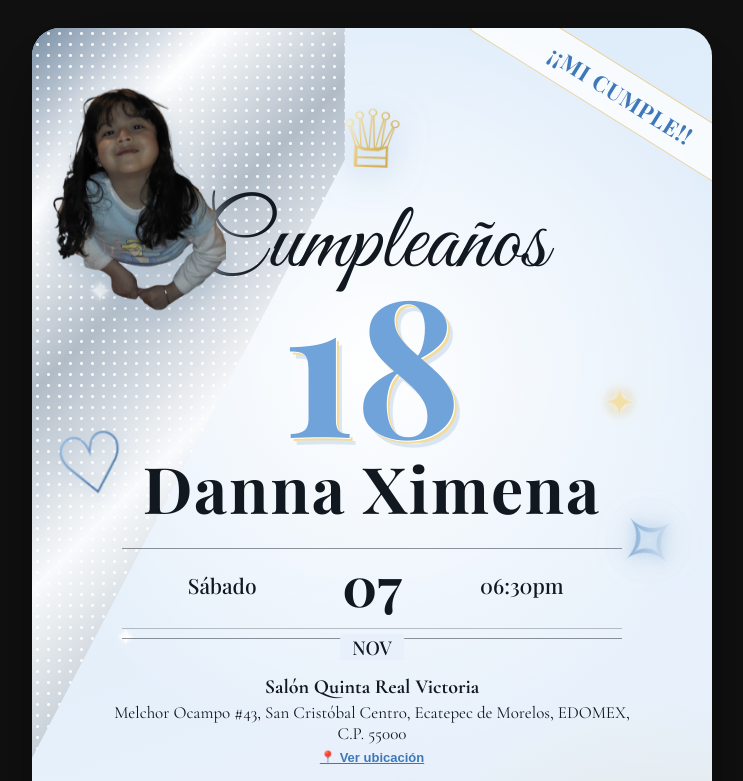
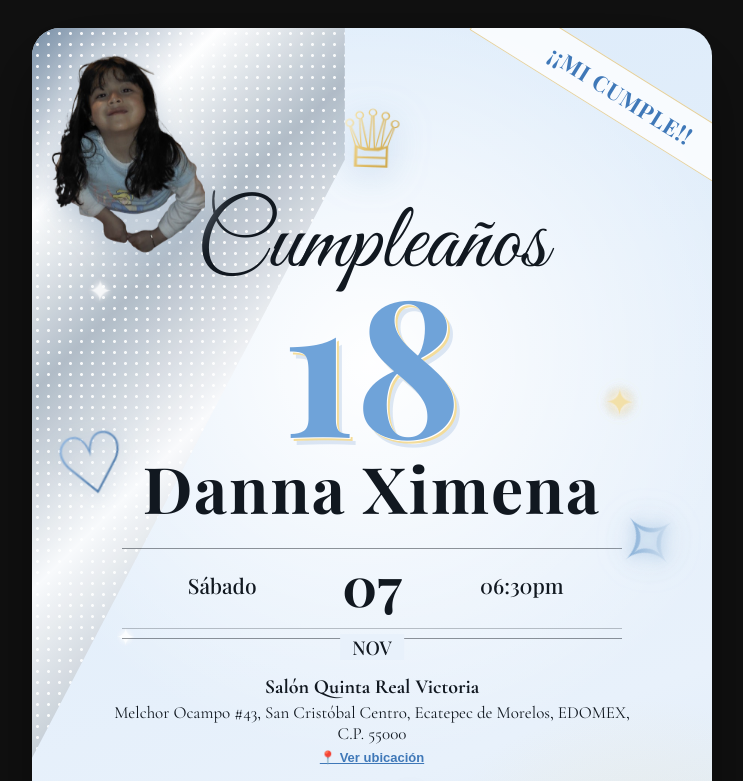
Before and after one commit to ulisesurbina/invitacion, a React (Vite) app: page / in a window 1280 px wide. Shown: the top 781 px of the page, without its empty margins (268-1011 px from the left). Built offline with nearby package versions, Linux system fonts and the light colour scheme.

Commit message:
first commit

```diff
--- a/src/styles.css
+++ b/src/styles.css
@@ -676,9 +676,9 @@ code {
 .girl {
   position: absolute;
   z-index: 3;
-  top: 40px;
+  top: 10px;
   left: 10px;
-  width: clamp(110px, 27%, 200px);
+  width: clamp(110px, 24%, 200px);
   height: auto;
   max-height: 400px;
   object-fit: contain;
```
